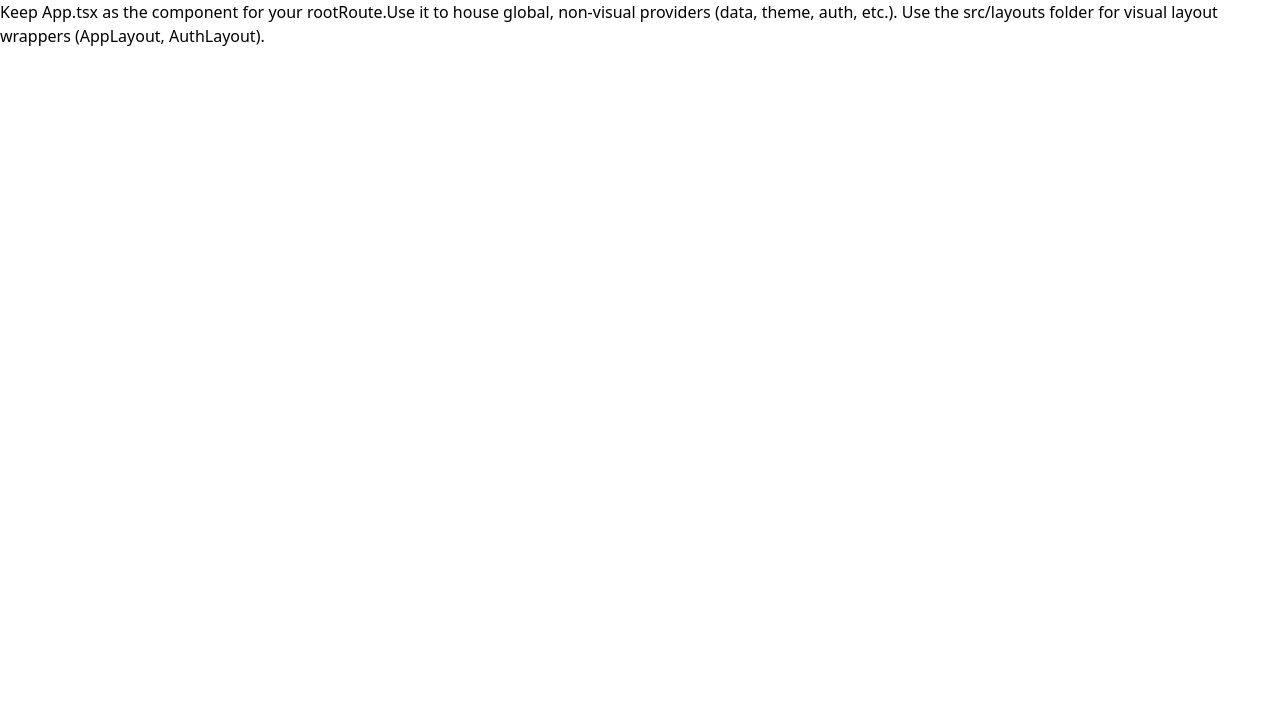
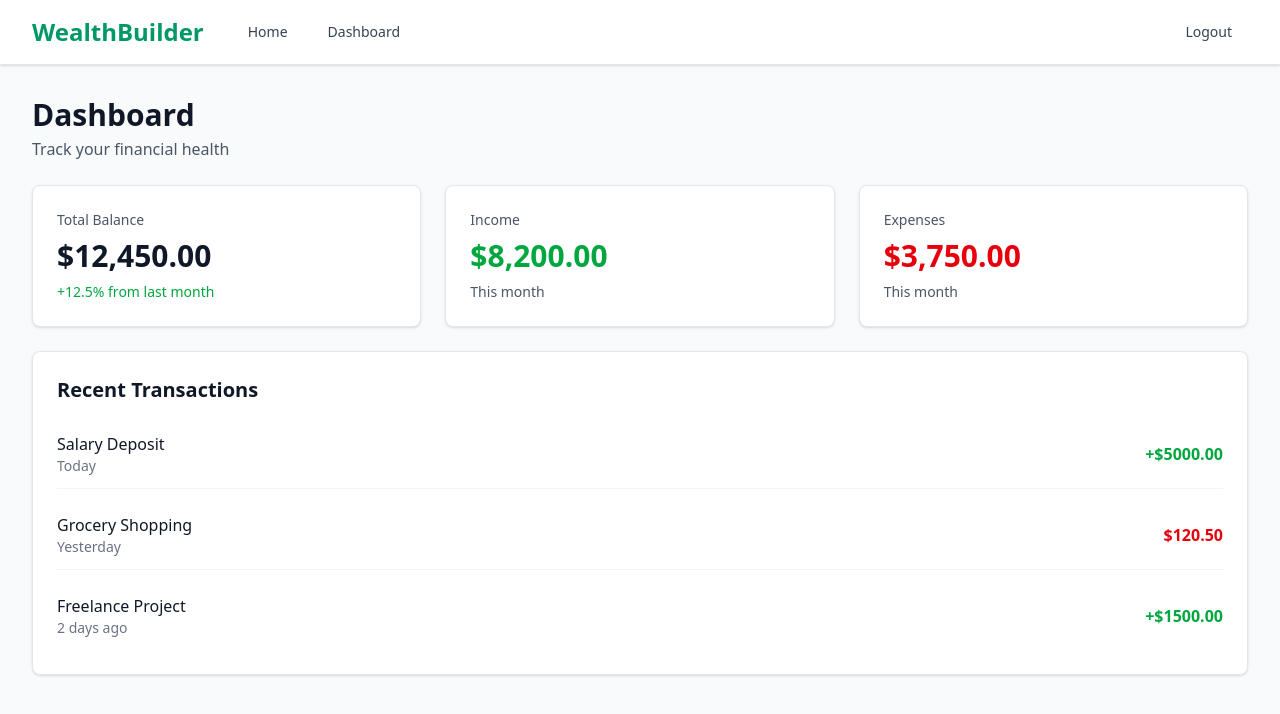
Before and after one commit to diego28e/frontend-wealth-builder, a React (Vite) app: page /dashboard in a window 1280 px wide. Shown: the top 714 px of the page. Built offline with nearby package versions, Linux system fonts and the light colour scheme.

Commit message:
feat&fix:build auth and app layouts and fixed tailwindcss configuration issue on vite.config.ts

```diff
--- a/src/App.tsx
+++ b/src/App.tsx
@@ -1,9 +1,8 @@
+import { Outlet } from '@tanstack/react-router';
 import './App.css';
 
 function App() {
-  return (
-    <>Keep App.tsx as the component for your rootRoute.Use it to house global, non-visual providers (data, theme, auth, etc.). Use the src/layouts folder for visual layout wrappers (AppLayout, AuthLayout).</>
-  );
+  return <Outlet />;
 }
 
 export default App;
--- a/src/layouts/AppLayout.tsx
+++ b/src/layouts/AppLayout.tsx
@@ -0,0 +1,42 @@
+import { Link, Outlet } from '@tanstack/react-router';
+
+export default function AppLayout() {
+  return (
+    <div className="min-h-screen bg-gray-50">
+      <nav className="bg-white border-b border-gray-200 shadow-sm">
+        <div className="max-w-7xl mx-auto px-4 sm:px-6 lg:px-8">
+          <div className="flex justify-between h-16">
+            <div className="flex items-center space-x-8">
+              <Link to="/" className="text-2xl font-bold text-emerald-600">
+                WealthBuilder
+              </Link>
+              <div className="hidden md:flex space-x-4">
+                <Link
+                  to="/"
+                  className="px-3 py-2 rounded-md text-sm font-medium text-gray-700 hover:text-emerald-600 hover:bg-gray-50"
+                >
+                  Home
+                </Link>
+                <Link
+                  to="/dashboard"
+                  className="px-3 py-2 rounded-md text-sm font-medium text-gray-700 hover:text-emerald-600 hover:bg-gray-50"
+                >
+                  Dashboard
+                </Link>
+              </div>
+            </div>
+            <div className="flex items-center">
+              <button className="px-4 py-2 text-sm font-medium text-gray-700 hover:text-emerald-600">
+                Logout
+              </button>
+            </div>
+          </div>
+        </div>
+      </nav>
+
+      <main className="max-w-7xl mx-auto px-4 sm:px-6 lg:px-8 py-8">
+        <Outlet />
+      </main>
+    </div>
+  );
+}
--- a/src/layouts/AuthLayout.tsx
+++ b/src/layouts/AuthLayout.tsx
@@ -0,0 +1,15 @@
+import { Outlet } from '@tanstack/react-router';
+
+export default function AuthLayout() {
+  return (
+    <div className="min-h-screen bg-gradient-to-br from-emerald-50 to-teal-100 flex items-center justify-center px-4">
+      <div className="w-full max-w-md">
+        <div className="text-center mb-8">
+          <h1 className="text-4xl font-bold text-emerald-600 mb-2">WealthBuilder</h1>
+          <p className="text-gray-600">Manage your finances with AI</p>
+        </div>
+        <Outlet />
+      </div>
+    </div>
+  );
+}
--- a/src/router.tsx
+++ b/src/router.tsx
@@ -1,39 +1,57 @@
 import {
   createRouter,
   createRootRoute,
-  Route,
+  createRoute,
 } from '@tanstack/react-router';
 
-// Import your components
-import App from './App'; // Your root layout
+import App from './App';
+import AppLayout from './layouts/AppLayout';
+import AuthLayout from './layouts/AuthLayout';
 import Home from './views/Home';
+import Dashboard from './views/Dashboard';
 import Login from './views/Login';
 
-// 1. Create a root route
 const rootRoute = createRootRoute({
   component: App,
 });
 
-// 2. Create your child routes
-const homeRoute = new Route({
+const appLayoutRoute = createRoute({
   getParentRoute: () => rootRoute,
+  id: 'app-layout',
+  component: AppLayout,
+});
+
+const authLayoutRoute = createRoute({
+  getParentRoute: () => rootRoute,
+  id: 'auth-layout',
+  component: AuthLayout,
+});
+
+const homeRoute = createRoute({
+  getParentRoute: () => appLayoutRoute,
   path: '/',
   component: Home,
 });
 
-const loginRoute = new Route({
-  getParentRoute: () => rootRoute, // <-- This is the corrected line
+const dashboardRoute = createRoute({
+  getParentRoute: () => appLayoutRoute,
+  path: '/dashboard',
+  component: Dashboard,
+});
+
+const loginRoute = createRoute({
+  getParentRoute: () => authLayoutRoute,
   path: '/login',
   component: Login,
 });
 
-// 3. Create the route tree
-const routeTree = rootRoute.addChildren([homeRoute, loginRoute]);
+const routeTree = rootRoute.addChildren([
+  appLayoutRoute.addChildren([homeRoute, dashboardRoute]),
+  authLayoutRoute.addChildren([loginRoute]),
+]);
 
-// 4. Create the router instance
 export const router = createRouter({ routeTree });
 
-// 5. Register the router for typesafety
 declare module '@tanstack/react-router' {
   interface Register {
     router: typeof router;
--- /dev/null
+++ b/src/views/Dashboard.tsx
@@ -0,0 +1,51 @@
+export default function Dashboard() {
+  return (
+    <div className="space-y-6">
+      <div>
+        <h1 className="text-3xl font-bold text-gray-900">Dashboard</h1>
+        <p className="text-gray-600 mt-1">Track your financial health</p>
+      </div>
+
+      <div className="grid grid-cols-1 md:grid-cols-3 gap-6">
+        <div className="bg-white rounded-lg shadow p-6 border border-gray-200">
+          <div className="text-sm font-medium text-gray-600">Total Balance</div>
+          <div className="text-3xl font-bold text-gray-900 mt-2">$12,450.00</div>
+          <div className="text-sm text-green-600 mt-2">+12.5% from last month</div>
+        </div>
+
+        <div className="bg-white rounded-lg shadow p-6 border border-gray-200">
+          <div className="text-sm font-medium text-gray-600">Income</div>
+          <div className="text-3xl font-bold text-green-600 mt-2">$8,200.00</div>
+          <div className="text-sm text-gray-600 mt-2">This month</div>
+        </div>
+
+        <div className="bg-white rounded-lg shadow p-6 border border-gray-200">
+          <div className="text-sm font-medium text-gray-600">Expenses</div>
+          <div className="text-3xl font-bold text-red-600 mt-2">$3,750.00</div>
+          <div className="text-sm text-gray-600 mt-2">This month</div>
+        </div>
+      </div>
+
+      <div className="bg-white rounded-lg shadow p-6 border border-gray-200">
+        <h2 className="text-xl font-semibold text-gray-900 mb-4">Recent Transactions</h2>
+        <div className="space-y-3">
+          {[
+            { name: 'Salary Deposit', amount: 5000, type: 'income', date: 'Today' },
+            { name: 'Grocery Shopping', amount: -120.50, type: 'expense', date: 'Yesterday' },
+            { name: 'Freelance Project', amount: 1500, type: 'income', date: '2 days ago' },
+          ].map((tx, i) => (
+            <div key={i} className="flex items-center justify-between py-3 border-b border-gray-100 last:border-0">
+              <div>
+                <div className="font-medium text-gray-900">{tx.name}</div>
+                <div className="text-sm text-gray-500">{tx.date}</div>
+              </div>
+              <div className={`font-semibold ${tx.type === 'income' ? 'text-green-600' : 'text-red-600'}`}>
+                {tx.amount > 0 ? '+' : ''}${Math.abs(tx.amount).toFixed(2)}
+              </div>
+            </div>
+          ))}
+        </div>
+      </div>
+    </div>
+  );
+}
--- a/src/views/Home.tsx
+++ b/src/views/Home.tsx
@@ -1,3 +1,42 @@
-export default function Home(){
-    return <h1 className="text-red-500 font-bold text-3xl">Welcome to Home Page</h1>
+import { Link } from '@tanstack/react-router';
+
+export default function Home() {
+  return (
+    <div className="space-y-8">
+      <div className="text-center">
+        <h1 className="text-4xl font-bold text-gray-900 mb-4">
+          Welcome to WealthBuilder
+        </h1>
+        <p className="text-xl text-gray-600 mb-8">
+          Your AI-powered financial companion
+        </p>
+        <Link
+          to="/dashboard"
+          className="inline-block bg-emerald-600 text-white px-8 py-3 rounded-lg font-medium hover:bg-emerald-700 transition-colors"
+        >
+          Go to Dashboard
+        </Link>
+      </div>
+
+      <div className="grid grid-cols-1 md:grid-cols-3 gap-6 mt-12">
+        <div className="bg-white rounded-lg shadow p-6 border border-gray-200">
+          <div className="text-emerald-600 text-3xl mb-3">📊</div>
+          <h3 className="text-lg font-semibold text-gray-900 mb-2">Track Expenses</h3>
+          <p className="text-gray-600">Monitor your spending habits and stay on budget</p>
+        </div>
+
+        <div className="bg-white rounded-lg shadow p-6 border border-gray-200">
+          <div className="text-emerald-600 text-3xl mb-3">🤖</div>
+          <h3 className="text-lg font-semibold text-gray-900 mb-2">AI Insights</h3>
+          <p className="text-gray-600">Get personalized financial recommendations</p>
+        </div>
+
+        <div className="bg-white rounded-lg shadow p-6 border border-gray-200">
+          <div className="text-emerald-600 text-3xl mb-3">💰</div>
+          <h3 className="text-lg font-semibold text-gray-900 mb-2">Grow Wealth</h3>
+          <p className="text-gray-600">Build better financial habits for the future</p>
+        </div>
+      </div>
+    </div>
+  );
 }
--- a/src/views/Login.tsx
+++ b/src/views/Login.tsx
@@ -1,3 +1,61 @@
-export default function Login(){
-    return <h1 className="text-red-500 font-bold text-3xl">Welcome to Login Page</h1>
+import { useState } from 'react';
+
+export default function Login() {
+  const [email, setEmail] = useState('');
+  const [password, setPassword] = useState('');
+
+  const handleSubmit = (e: React.FormEvent) => {
+    e.preventDefault();
+    // Auth logic will be implemented later
+    console.log('Login:', { email, password });
+  };
+
+  return (
+    <div className="bg-white rounded-lg shadow-xl p-8">
+      <h2 className="text-2xl font-bold text-gray-900 mb-6">Sign In</h2>
+
+      <form onSubmit={handleSubmit} className="space-y-4">
+        <div>
+          <label htmlFor="email" className="block text-sm font-medium text-gray-700 mb-1">
+            Email
+          </label>
+          <input
+            id="email"
+            type="email"
+            value={email}
+            onChange={(e) => setEmail(e.target.value)}
+            className="w-full px-4 py-2 border border-gray-300 rounded-lg focus:ring-2 focus:ring-emerald-500 focus:border-transparent outline-none"
+            placeholder="you@example.com"
+            required
+          />
+        </div>
+
+        <div>
+          <label htmlFor="password" className="block text-sm font-medium text-gray-700 mb-1">
+            Password
+          </label>
+          <input
+            id="password"
+            type="password"
+            value={password}
+            onChange={(e) => setPassword(e.target.value)}
+            className="w-full px-4 py-2 border border-gray-300 rounded-lg focus:ring-2 focus:ring-emerald-500 focus:border-transparent outline-none"
+            placeholder="••••••••"
+            required
+          />
+        </div>
+
+        <button
+          type="submit"
+          className="w-full bg-emerald-600 text-white py-2 px-4 rounded-lg font-medium hover:bg-emerald-700 transition-colors"
+        >
+          Sign In
+        </button>
+      </form>
+
+      <p className="text-center text-sm text-gray-600 mt-6">
+        Don't have an account? <span className="text-emerald-600 font-medium cursor-pointer hover:underline">Sign up</span>
+      </p>
+    </div>
+  );
 }
--- a/vite.config.ts
+++ b/vite.config.ts
@@ -4,5 +4,5 @@ import tailwindcss from '@tailwindcss/vite'
 
 // https://vite.dev/config/
 export default defineConfig({
-  plugins: [react(), tailwindcss],
+  plugins: [react(), tailwindcss()],
 })
```
